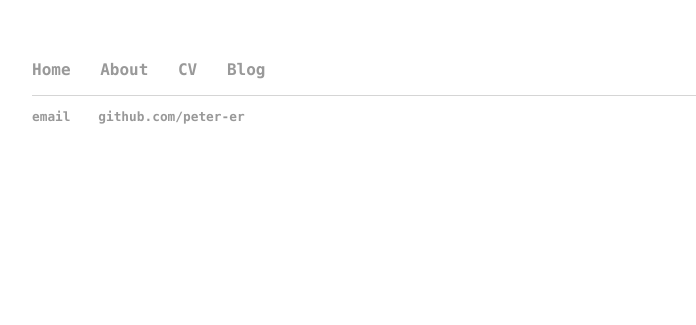
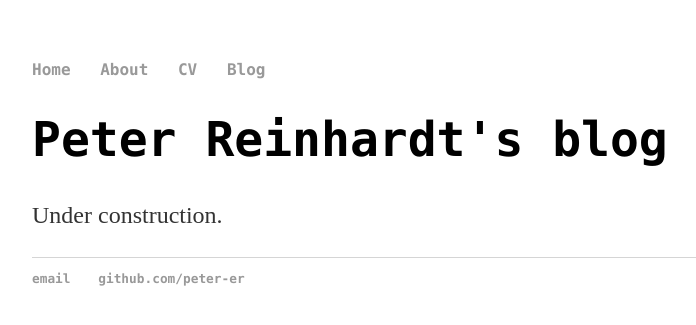
Before and after one commit to peter-er/peter-er.github.io, a Jekyll site: the page built from cv/index.html, in a window 1280 px wide. Shown: the top 325 px of the page, without its empty margins (160-856 px from the left). Built offline with Jekyll 4.4.1, drawn with Linux system fonts in a browser that asks for light colours.

Commit message:
Update index.html

```diff
--- a/cv/index.html
+++ b/cv/index.html
@@ -2,3 +2,8 @@
 layout: default
 title: Peter Reinhardt's blog
 ---
+
+<h1>{{ page.title }}</h1>
+	<p>
+	Under construction.
+	</p>
```
